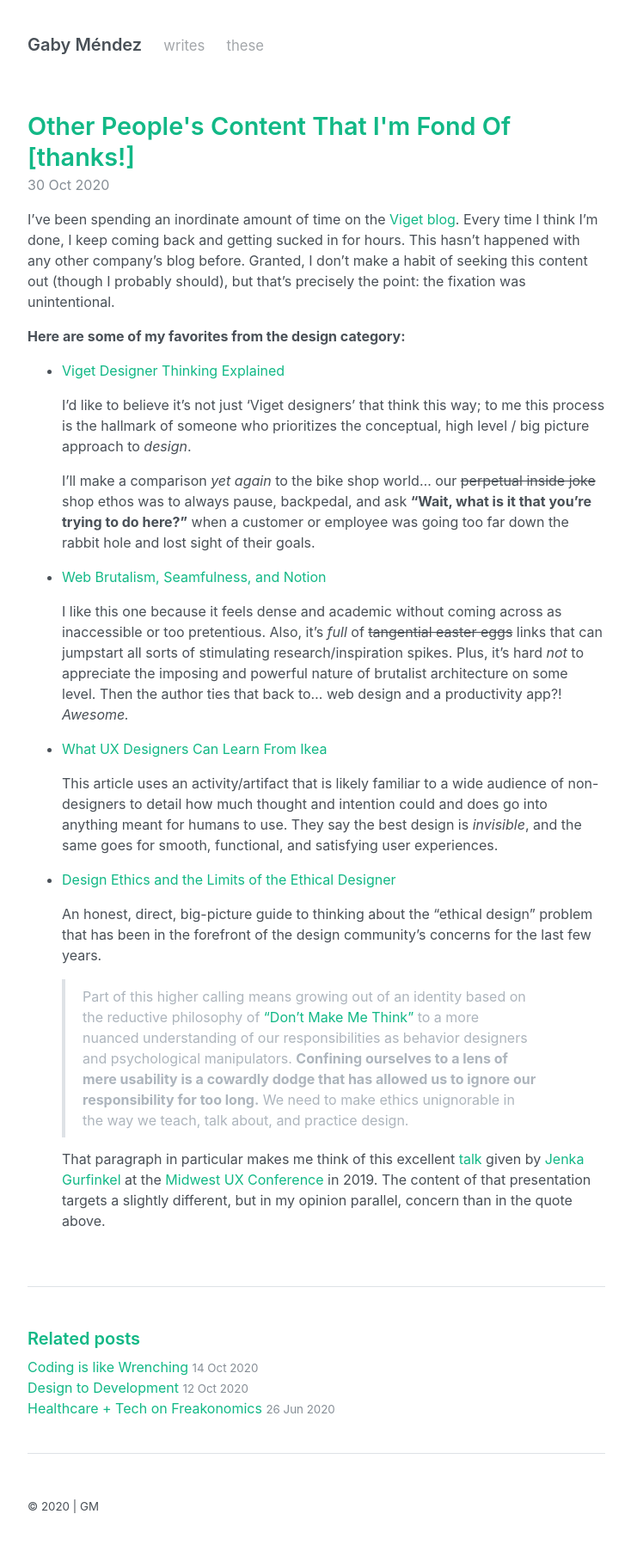
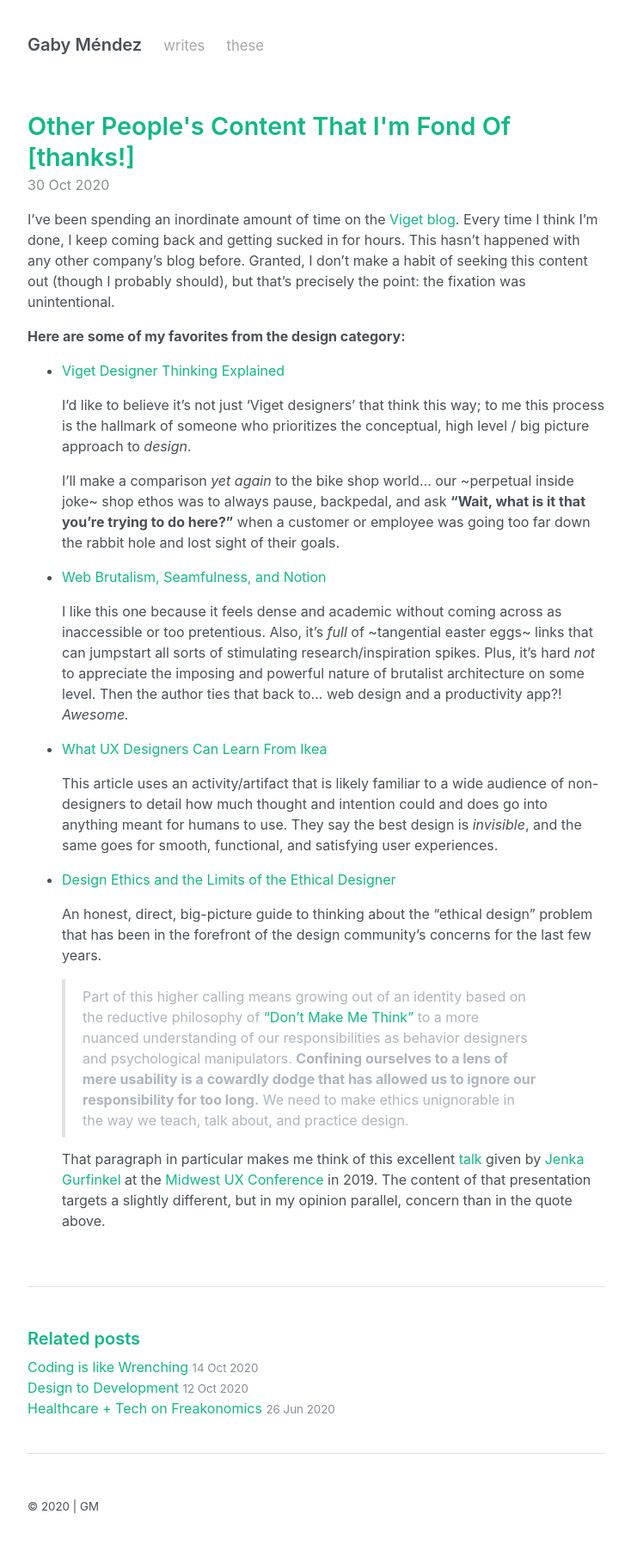
Before and after one commit to gabichuelas/gabichuelas.github.io, a Jekyll site: the page built from _posts/2020-10-30-viget-blog-links.md, in a window 1280 px wide. Shown: the whole page at 86% size, without its empty margins (272-1006 px from the left). Built offline with Jekyll 4.4.1, drawn with Linux system fonts in a browser that asks for light colours; Markdown is read by kramdown in place of the engine named in the settings.

Commit message:
Edit strikethrough

```diff
--- a/_posts/2020-10-30-viget-blog-links.md
+++ b/_posts/2020-10-30-viget-blog-links.md
@@ -11,11 +11,11 @@ I've been spending an inordinate amount of time on the [Viget blog](https://www.
 
   I'd like to believe it's not just 'Viget designers' that think this way; to me this process is the hallmark of someone who prioritizes the conceptual, high level / big picture approach to _design_.
 
-  I'll make a comparison _yet again_ to the bike shop world... our ~~perpetual inside joke~~ shop ethos was to always pause, backpedal, and ask **"Wait, what is it that you're trying to do here?"** when a customer or employee was going too far down the rabbit hole and lost sight of their goals.
+  I'll make a comparison _yet again_ to the bike shop world... our ~perpetual inside joke~ shop ethos was to always pause, backpedal, and ask **"Wait, what is it that you're trying to do here?"** when a customer or employee was going too far down the rabbit hole and lost sight of their goals.
 
 - [Web Brutalism, Seamfulness, and Notion](https://www.viget.com/articles/web-brutalism-seamfulness-and-notion/)
 
-  I like this one because it feels dense and academic without coming across as inaccessible or too pretentious. Also, it's _full_ of ~~tangential easter eggs~~ links that can jumpstart all sorts of stimulating research/inspiration spikes. Plus, it's hard _not_ to appreciate the imposing and powerful nature of brutalist architecture on some level. Then the author ties that back to... web design and a productivity app?! _Awesome._
+  I like this one because it feels dense and academic without coming across as inaccessible or too pretentious. Also, it's _full_ of ~tangential easter eggs~ links that can jumpstart all sorts of stimulating research/inspiration spikes. Plus, it's hard _not_ to appreciate the imposing and powerful nature of brutalist architecture on some level. Then the author ties that back to... web design and a productivity app?! _Awesome._
 
 - [What UX Designers Can Learn From Ikea](https://www.viget.com/articles/what-ux-designers-can-learn-from-ikea/)
 
```
